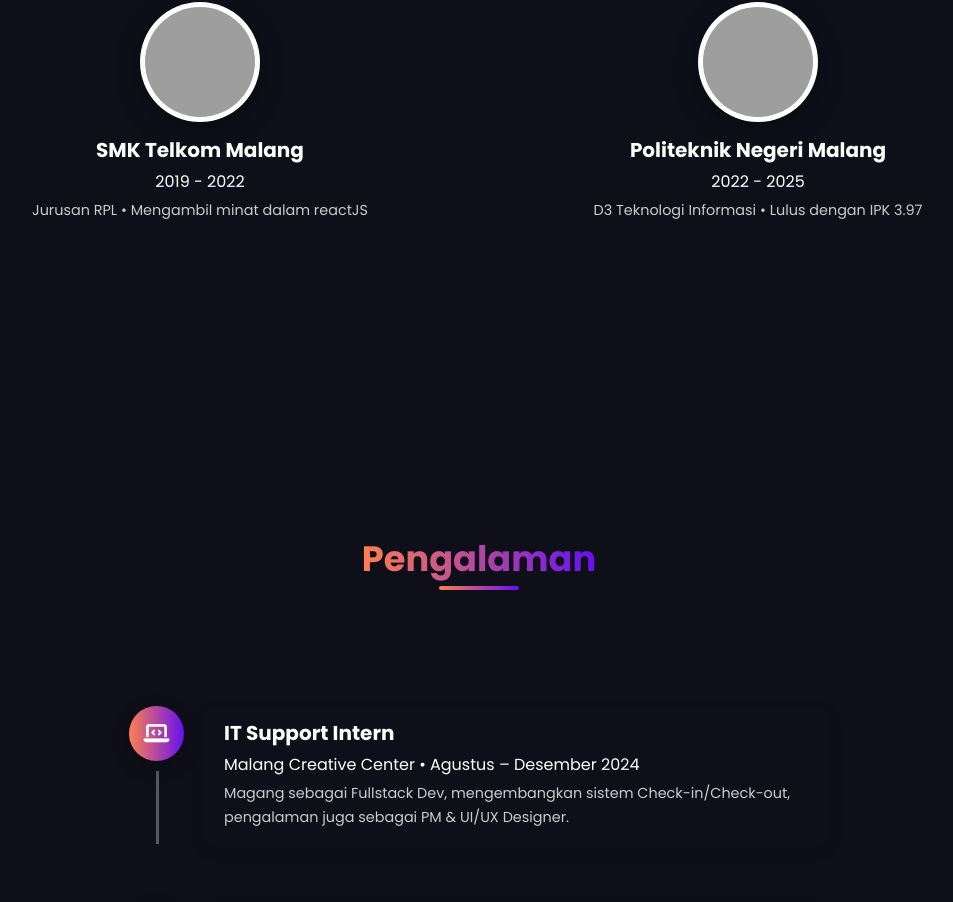
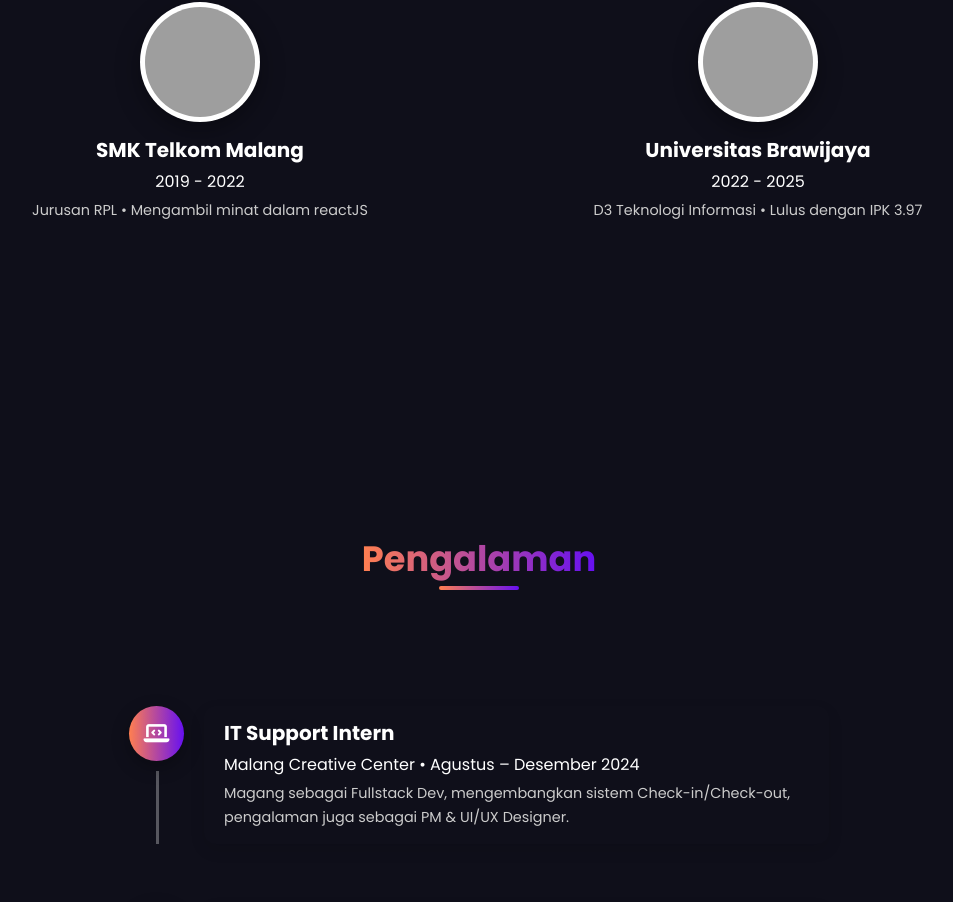
Before and after one commit to dewintanur/Portofolio, a plain HTML site: page index.html in a window 1280 px wide. Shown: the part 1504-2406 px from the top of the page, without its empty margins (161-1114 px from the left). Drawn offline with nearby package versions, Linux system fonts and the light colour scheme; grey boxes are pictures that could not be loaded.

Commit message:
indexupdate pendidikan

```diff
--- a/index.html
+++ b/index.html
@@ -1167,7 +1167,7 @@
             <img src="asset/kuliah.JPEG" alt="Politeknik Negeri Malang">
           </div>
           <div class="timeline-content text-center mt-3">
-            <h5 class="fw-bold">Politeknik Negeri Malang</h5>
+            <h5 class="fw-bold">Universitas Brawijaya</h5>
             <p class="mb-1">2022 - 2025</p>
             <small class="timeline-small">D3 Teknologi Informasi • Lulus dengan IPK 3.97</small>
           </div>
```
